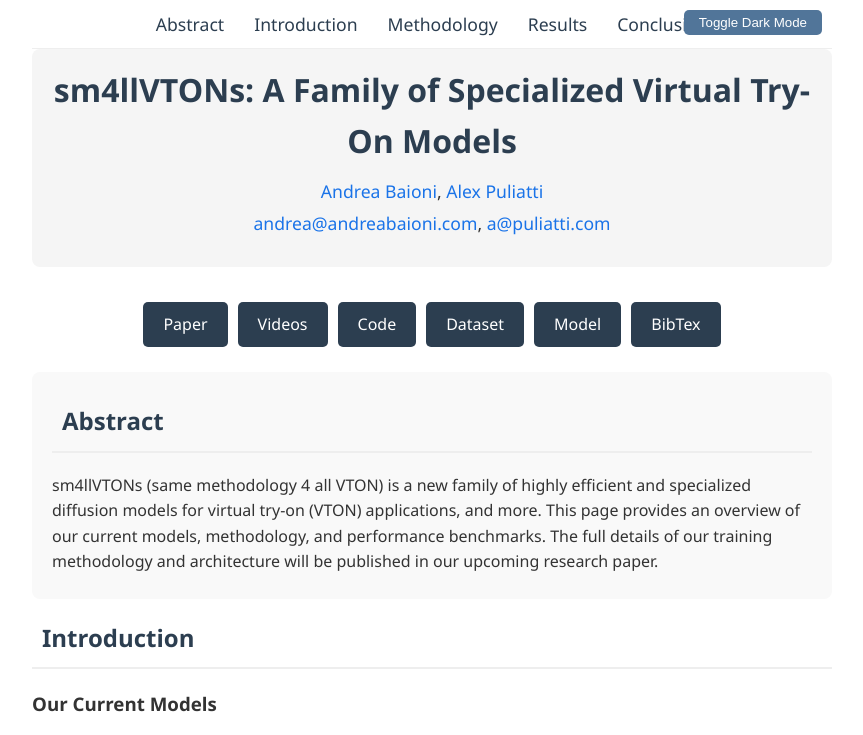
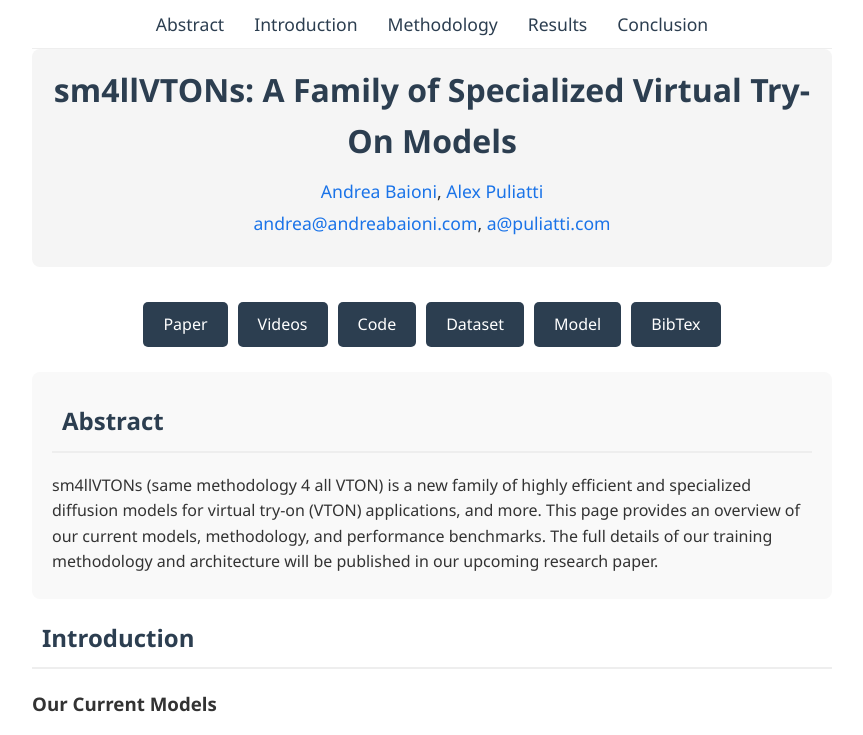
Before and after one commit to alexpuliatti/sm4llvton, a plain HTML site: page index.html in a window 1280 px wide. Shown: the top 735 px of the page, without its empty margins (208-1071 px from the left). Drawn offline with Linux system fonts and the light colour scheme.

Commit message:
Update index.html

```diff
--- a/index.html
+++ b/index.html
@@ -18,9 +18,6 @@
       <a href="#methodology">Methodology</a>
       <a href="#results">Results</a>
       <a href="#conclusion">Conclusion</a>
-      <button class="toggle-btn" onclick="toggleDarkMode()">
-        Toggle Dark Mode
-      </button>
     </nav>
 
     <div class="header">
```
